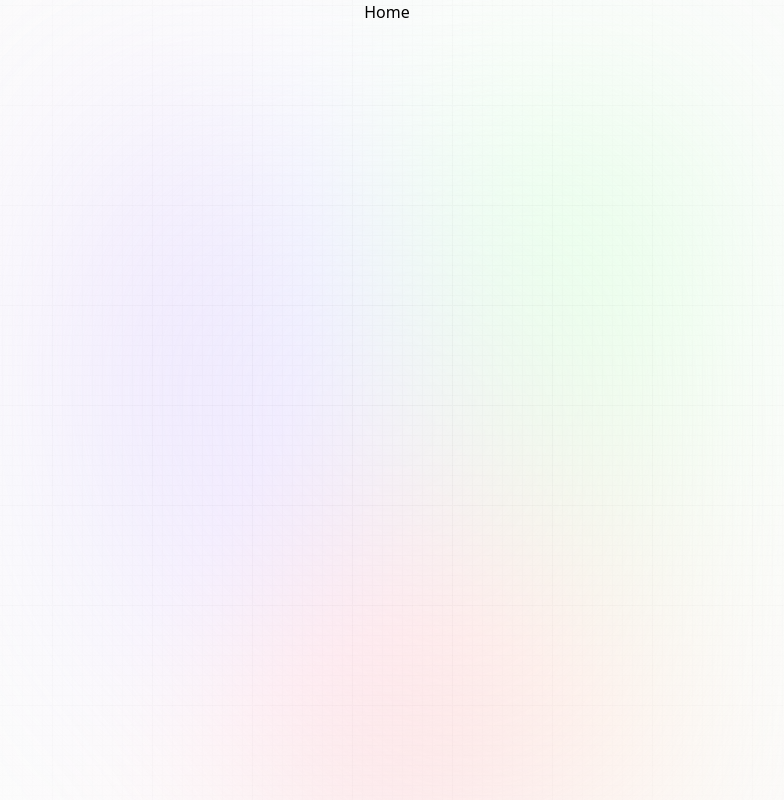
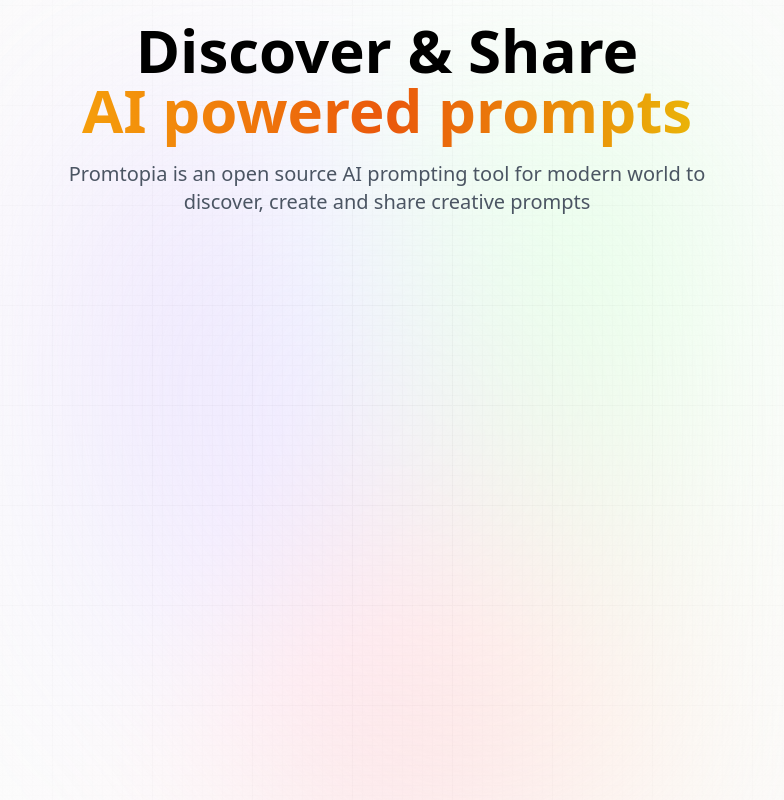
Before and after one commit to safakun/nextjs_app, a Next.js app: page / in a window 1280 px wide. Shown: the whole page, without its empty margins (253-1037 px from the left). Built offline with nearby package versions, Linux system fonts and the light colour scheme.

Commit message:
added components

```diff
--- a/app/page.jsx
+++ b/app/page.jsx
@@ -2,7 +2,17 @@
 const Home = () => {
 
     return (
-        <div>Home</div>
+        <section className="w-full flex-center flex-col">
+            <h1 className="head_text text-center">Discover & Share
+            <br className="max-md:hidden" />
+            <span className="orange_gradient text-center">AI powered prompts</span>
+            </h1>
+            <p className="desc text-center">
+                Promtopia is an open source AI prompting tool for modern world to discover, create and share creative prompts
+            </p>
+
+            {/* Feed */}
+        </section>
     )
 }
 
--- /dev/null
+++ b/components/Feed.jsx
@@ -0,0 +1,9 @@
+import React from 'react'
+
+const Feed = () => {
+  return (
+    <div>Feed</div>
+  )
+}
+
+export default Feed
--- /dev/null
+++ b/components/Form.jsx
@@ -0,0 +1,9 @@
+import React from 'react'
+
+const Form = () => {
+  return (
+    <div>Form</div>
+  )
+}
+
+export default Form
--- /dev/null
+++ b/components/Nav.jsx
@@ -0,0 +1,9 @@
+import React from 'react'
+
+const Nav = () => {
+  return (
+    <div>Nav</div>
+  )
+}
+
+export default Nav
--- /dev/null
+++ b/components/Profile.jsx
@@ -0,0 +1,9 @@
+import React from 'react'
+
+const Profile = () => {
+  return (
+    <div>Profile</div>
+  )
+}
+
+export default Profile
--- /dev/null
+++ b/components/PromptCard.jsx
@@ -0,0 +1,9 @@
+import React from 'react'
+
+const PromptCard = () => {
+  return (
+    <div>PromptCard</div>
+  )
+}
+
+export default PromptCard
--- /dev/null
+++ b/components/Provider.jsx
@@ -0,0 +1,9 @@
+import React from 'react'
+
+const Provider = () => {
+  return (
+    <div>Provider</div>
+  )
+}
+
+export default Provider
```
